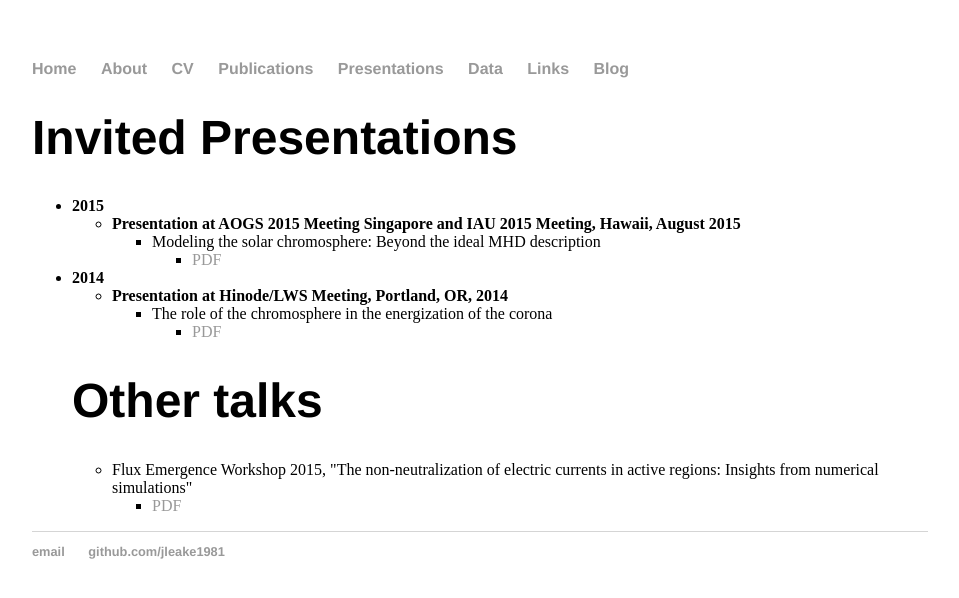
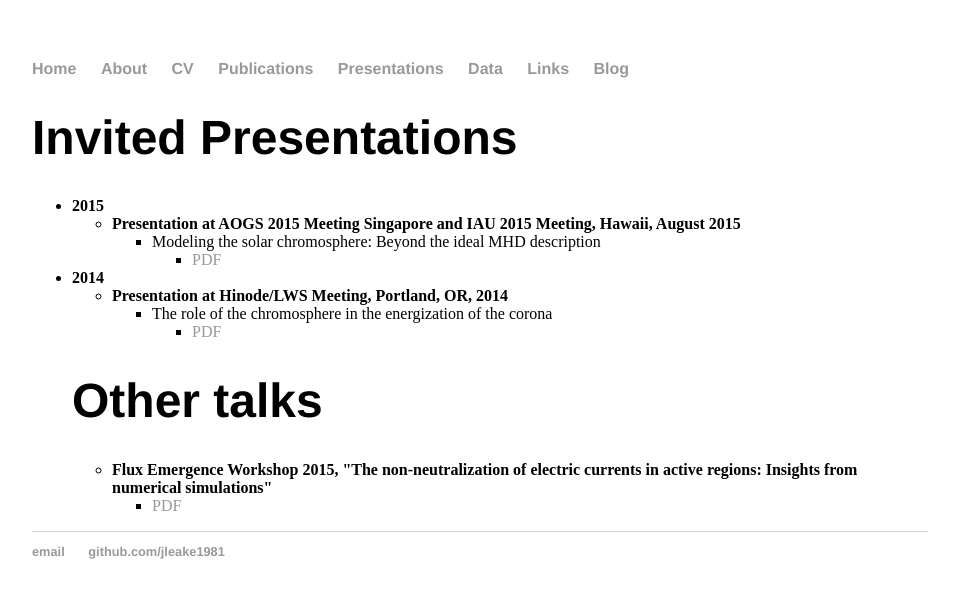
Before and after one commit to jleake1981/jleake1981.github.io, a Jekyll site: the page built from presentations/index.html, in a window 1280 px wide. Shown: the top 598 px of the page, without its empty margins (160-1119 px from the left). Built offline with Jekyll 4.4.1, drawn with Linux system fonts in a browser that asks for light colours.

```diff
--- a/presentations/index.html
+++ b/presentations/index.html
@@ -27,7 +27,7 @@ title: James Leake, Astrophysicist
           </ul>
 	<h1> Other talks </h1>
 	<ul>
-		<li> Flux Emergence Workshop 2015, "The non-neutralization of electric currents in active regions: Insights from numerical simulations"
+		<li>  <strong> Flux Emergence Workshop 2015, "The non-neutralization of electric currents in active regions: Insights from numerical simulations" </strong>
 		<ul>
 			<li><a href="Leake_FEW_new.pdf" target="_blank">PDF</a></li>
  		</ul></li>
```
